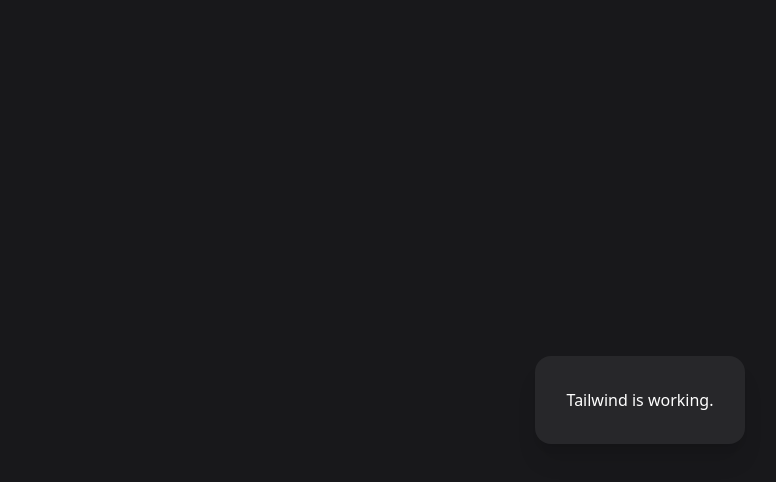
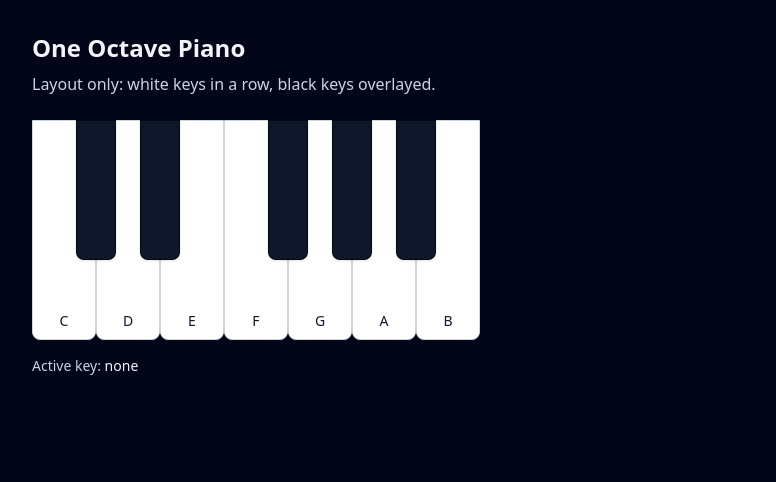
Before and after one commit to graysonrucker/chordcompute, a React (Vite) app in the folder client/: page / in a window 1280 px wide. Shown: the top 482 px of the page, without its empty margins (0-776 px from the left). Built offline with nearby package versions, Linux system fonts and the light colour scheme.

Commit message:
Basic one octave piano GUI, with selected note highlighted

```diff
--- a/client/src/App.jsx
+++ b/client/src/App.jsx
@@ -1,8 +1,113 @@
+import { useState } from "react";
+
 export default function App() {
+
+  const [active, setActive] = useState(null);
+
+  const whiteKeys = ["C", "D", "E", "F", "G", "A", "B"];
+
+  const blackKeys = [
+    { name: "C#", between: "C" },
+    { name: "D#", between: "D" },
+    { name: "F#", between: "F" },
+    { name: "G#", between: "G" },
+    { name: "A#", between: "A" },
+  ];
+
+  // Each white key will have a fixed width; black keys position is based on that.
+  // These are Tailwind size classes; you can tweak them.
+  const WHITE_W = 64; // px (used only for inline style math)
+  const BLACK_W = 40; // px
+  const WHITE_H = 220; // px
+  const BLACK_H = 140; // px
+
+  // Map white key name -> its index in the white row
+  const whiteIndex = {
+    C: 0,
+    D: 1,
+    E: 2,
+    F: 3,
+    G: 4,
+    A: 5,
+    B: 6,
+  };
+
   return (
-    <div className="min-h-screen flex items-center justify-center bg-zinc-900 text-white">
-      <div className="p-8 rounded-2xl bg-zinc-800 shadow-xl">
-        Tailwind is working.
+    <div className="min-h-screen bg-slate-950 text-slate-100 p-8">
+      <h1 className="text-2xl font-semibold">One Octave Piano</h1>
+      <p className="mt-2 text-slate-300">
+        Layout only: white keys in a row, black keys overlayed.
+      </p>
+
+      {/* Piano container: relative so black keys can be absolutely positioned inside */}
+      <div className="mt-6">
+        <div
+          className="relative select-none"
+          style={{
+            width: `${whiteKeys.length * WHITE_W}px`,
+            height: `${WHITE_H}px`,
+          }}
+        >
+          {/* WHITE KEYS (bottom layer) */}
+          <div className="flex h-full">
+            {whiteKeys.map((k) => {
+              const isActive = active === k;
+              return (
+                <button
+                  key={k}
+                  onClick={() => setActive(k)} // optional interaction
+                  className={[
+                    "relative border border-slate-300 text-slate-900",
+                    "flex items-end justify-center",
+                    "rounded-b-lg",
+                    "transition-colors",
+                    isActive ? "bg-cyan-300 hover:bg-cyan-200" : "bg-white hover:bg-slate-100",
+                  ].join(" ")}
+                  style={{ width: `${WHITE_W}px`, height: `${WHITE_H}px` }}
+                >
+                  <span className="mb-2 text-sm">{k}</span>
+                </button>
+              );
+            })}
+          </div>
+
+          {/* BLACK KEYS (top layer) */}
+          {/* pointer-events-none on the wrapper so only the buttons receive clicks */}
+          <div className="pointer-events-none absolute left-0 top-0">
+            {blackKeys.map((bk) => {
+              const i = whiteIndex[bk.between]; // index of the white key to the left
+              // Place the black key near the right edge of that white key
+              const leftPx = (i + 1) * WHITE_W - BLACK_W / 2;
+
+              const isActive = active === bk.name;
+              return (
+                <button
+                  key={bk.name}
+                  onClick={() => setActive(bk.name)} // optional interaction
+                  className={[
+                    "pointer-events-auto absolute",
+                    "border border-black/60 text-slate-100",
+                    "rounded-b-lg shadow",
+                    "transition-colors",
+                    isActive ? "bg-cyan-300 hover:bg-cyan-200" : "bg-slate-900 hover:bg-slate-800",
+                  ].join(" ")}
+                  style={{
+                    left: `${leftPx}px`,
+                    width: `${BLACK_W}px`,
+                    height: `${BLACK_H}px`,
+                  }}
+                >
+                  <span className="sr-only">{bk.name}</span>
+                </button>
+              );
+            })}
+          </div>
+        </div>
+
+        {/* Optional debug text */}
+        <div className="mt-4 text-sm text-slate-300">
+          Active key: <span className="text-slate-100">{active ?? "none"}</span>
+        </div>
       </div>
     </div>
   );
```
Also changed, not shown: 1 other file (tests, documents, lock files or other folders).
